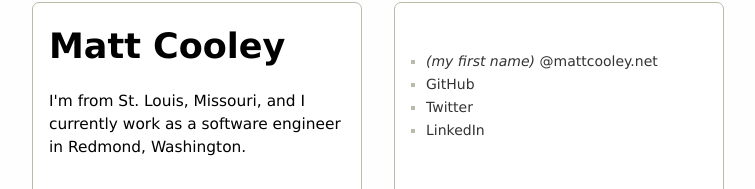
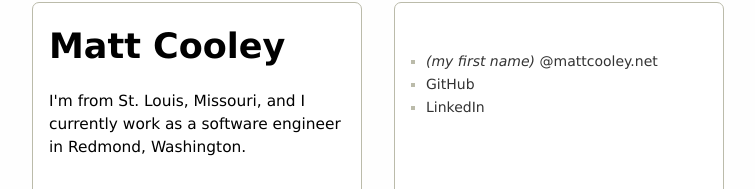
Before and after one commit to mcooley/mcooley.github.io, a plain HTML site: page index.html in a window 1280 px wide. Shown: the part 106-295 px from the top of the page, without its empty margins (224-979 px from the left). Drawn offline with Linux system fonts and the light colour scheme.

Commit message:
Remove link to unused Twitter account

```diff
--- a/index.html
+++ b/index.html
@@ -28,7 +28,6 @@
                         <ul>
                                 <li><span class="email"><span class="emailIndirect">(my first name)</span> @mattcooley.net</span></li>
                                 <li><a href="https://github.com/mcooley">GitHub</a></li>
-                                <li><a href="https://twitter.com/MattCooley55">Twitter</a></li>
                                 <li><a href="https://www.linkedin.com/in/mcooley55">LinkedIn</a></li>
                         </ul>
                 </div>
```
